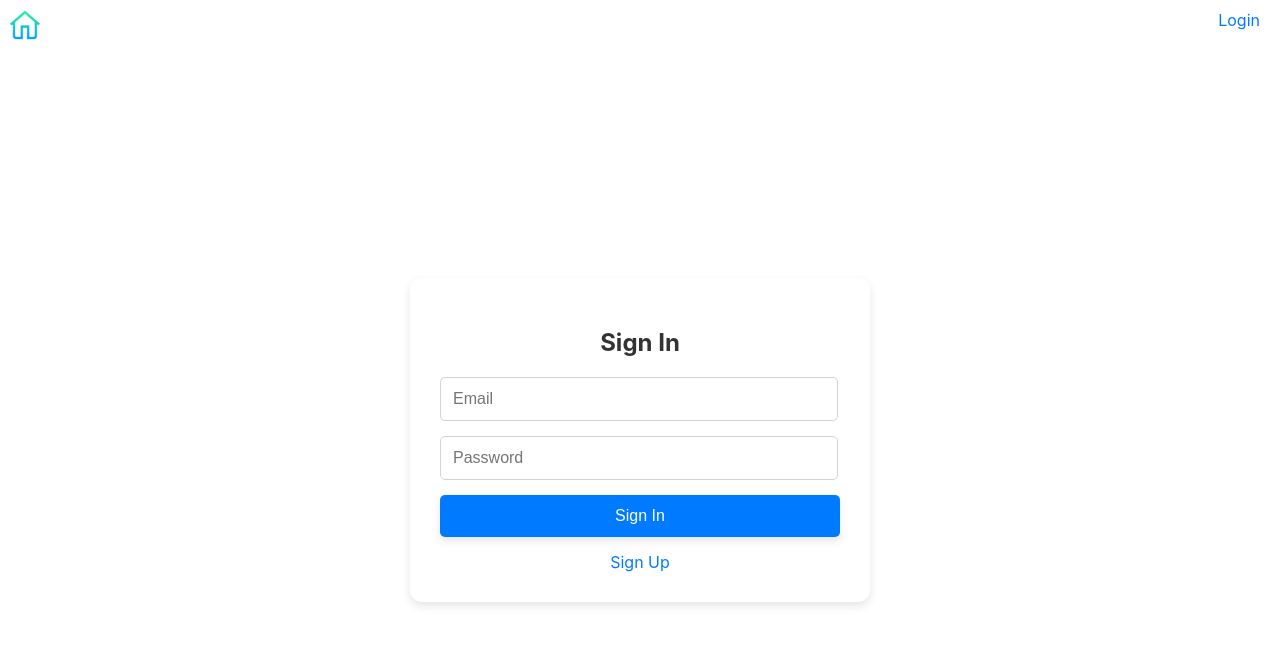
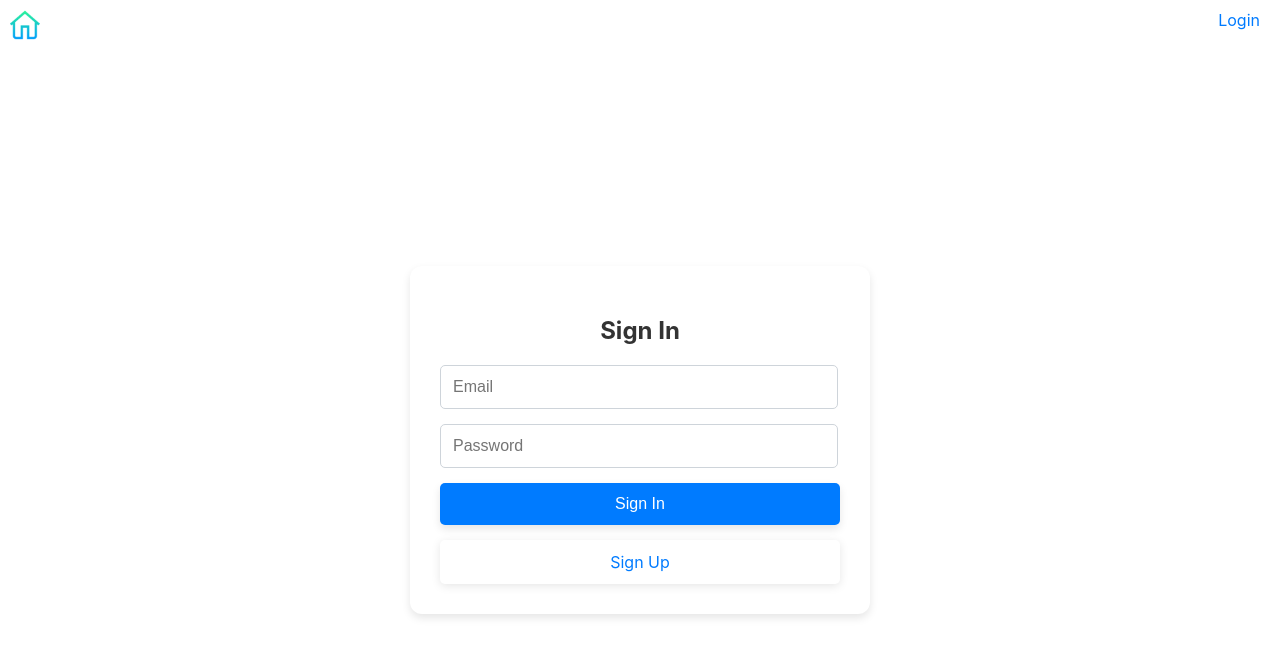
Before and after one commit to jeauk/react-resume, a React (Create React App) app: page /1 in a window 1280 px wide. Shown: the top 656 px of the page. Built offline with nearby package versions, Linux system fonts and the light colour scheme.

Commit message:
버튼완료

```diff
--- a/src/components/main/SignIn.css
+++ b/src/components/main/SignIn.css
@@ -45,6 +45,7 @@
   background-color: #007bff;
   border: none;
   color: white;
+
 }
 
 .btn-primary:hover {
@@ -60,6 +61,16 @@
   text-decoration: none;
 }
 
+.link {
+  width: 94%;
+  padding: 12px;
+  border-radius: 5px;
+  font-size: 16px;
+  box-shadow: 0 2px 10px rgba(0, 0, 0, 0.1);
+  transition: background-color 0.3s, transform 0.3s;
+}
+
 .link:hover {
-  text-decoration: underline;
+  background-color: #ffffff;
+  transform: scale(1.05);
 }
```
